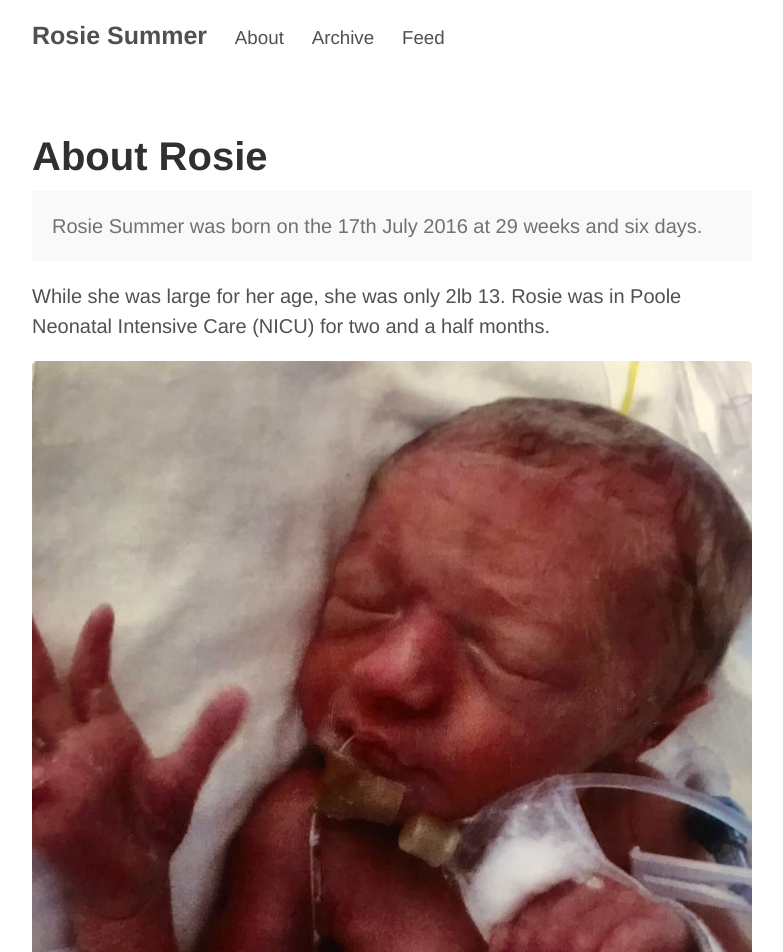
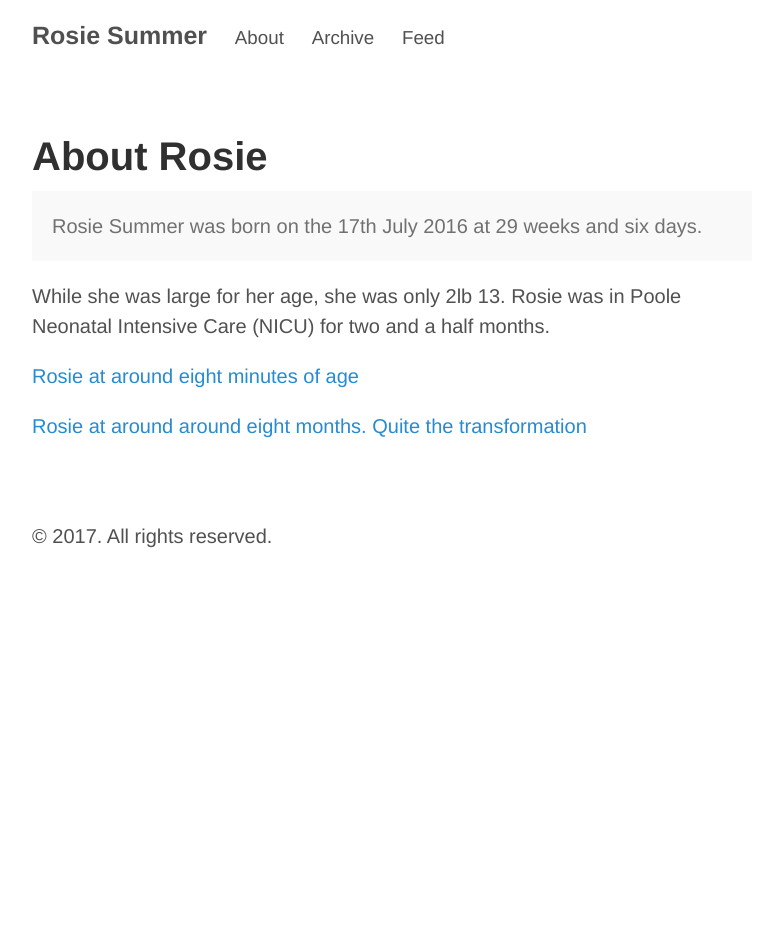
Before and after one commit to russb78/russb78.github.io, a Jekyll site: the page built from about.md, in a window 1280 px wide. Shown: the top 952 px of the page, without its empty margins (248-1031 px from the left). Built offline with Jekyll 4.4.1, drawn with Linux system fonts in a browser that asks for light colours; Markdown is read by kramdown in place of the engine named in the settings; after the commit the page ends 900 px from its top, so only the background shows below that.

Commit message:
! Removed

```diff
--- a/about.md
+++ b/about.md
@@ -9,6 +9,6 @@
 
 While she was large for her age, she was only 2lb 13. Rosie was in Poole Neonatal Intensive Care (NICU) for two and a half months.
 
-![Rosie at around eight minutes of age](/assets/Rosie_8_mins.jpg "Rosie at eight minutes.")
+[Rosie at around eight minutes of age](/assets/Rosie_8_mins.jpg "Rosie at eight minutes.")
 
-![Rosie at around around eight months. Quite the transformation](/assets/Rosie small file-1.jpg "Rosie at eight months.")
+[Rosie at around around eight months. Quite the transformation](/assets/Rosie small file-1.jpg "Rosie at eight months.")
```
